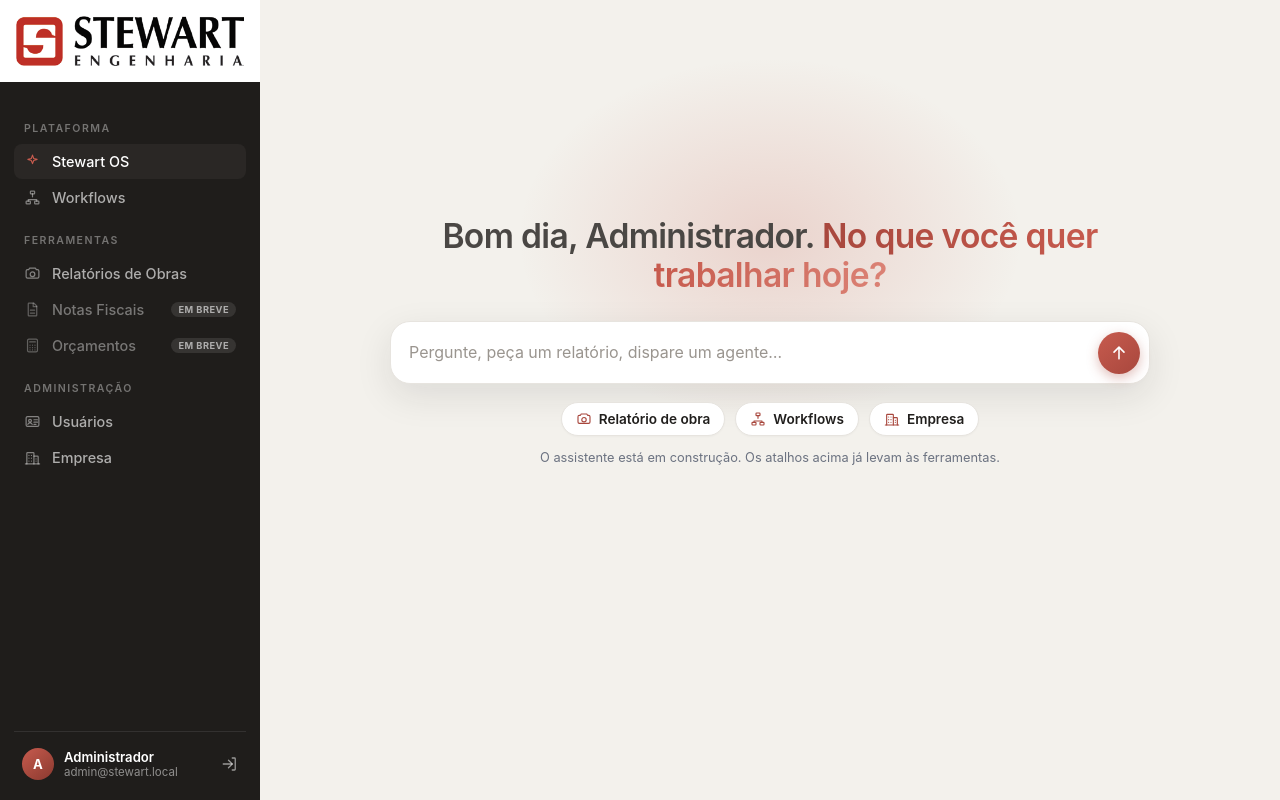
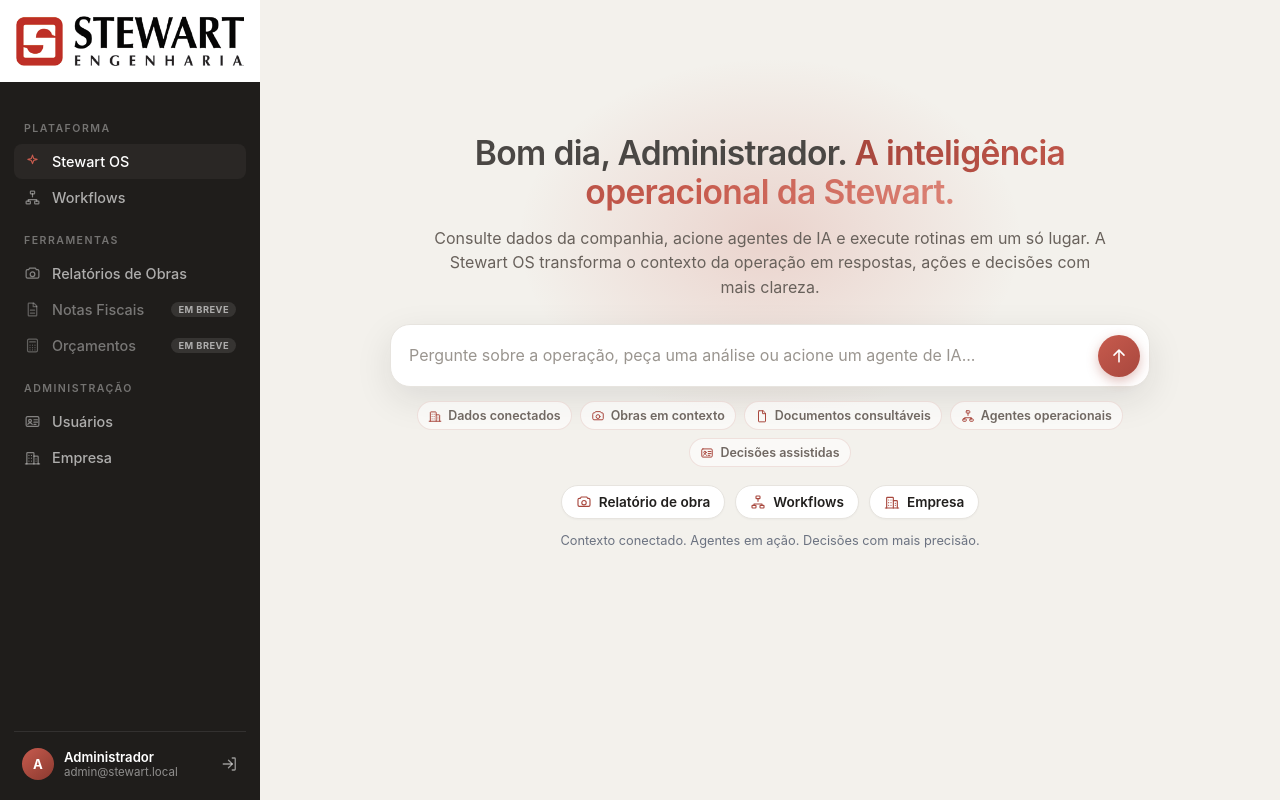
Before and after one commit to pedrogoesia/stewart, a Flask app: page / in a window 1280 px wide. Run offline with Flask 3, Linux system fonts and the light colour scheme; a user stored in the database is signed in; some libraries are stand-ins or nearby versions.

Commit message:
Atualiza copy da tela inicial Stewart OS

```diff
--- a/static/css/style.css
+++ b/static/css/style.css
@@ -579,14 +579,21 @@
 .harness-hero { position: relative; z-index: 1; }
 
 .harness-titulo {
-  text-align: center; font-size: 2.1rem; font-weight: 600; margin: 0 0 26px;
+  text-align: center; font-size: 2.1rem; font-weight: 600; margin: 0 0 14px;
   letter-spacing: -.02em; line-height: 1.16; color: #4a4744;
 }
 .harness-grad {
   background: linear-gradient(95deg, var(--red) 0%, var(--red-bright) 55%, #db8275 100%);
   -webkit-background-clip: text; background-clip: text; color: transparent;
 }
-@media (max-width: 600px) { .harness-titulo { font-size: 1.45rem; } }
+.harness-subtitulo {
+  max-width: 680px; margin: 0 auto 24px; text-align: center;
+  color: #68615b; font-size: 1rem; line-height: 1.55;
+}
+@media (max-width: 600px) {
+  .harness-titulo { font-size: 1.45rem; }
+  .harness-subtitulo { font-size: .92rem; margin-bottom: 18px; }
+}
 
 .harness-form {
   display: flex; align-items: flex-end; gap: 8px;
@@ -607,6 +614,19 @@
 .harness-send:hover { filter: brightness(1.06); }
 .harness-send svg { width: 20px; height: 20px; }
 
+.harness-contexto {
+  display: flex; flex-wrap: wrap; gap: 8px; justify-content: center;
+  margin-top: 14px;
+}
+.harness-contexto span {
+  display: inline-flex; align-items: center; gap: 6px;
+  border: 1px solid rgba(168, 71, 61, .14);
+  background: rgba(255, 255, 255, .58);
+  color: #706862; border-radius: 999px; padding: 6px 10px;
+  font-size: .78rem; font-weight: 600;
+}
+.harness-contexto svg { width: 14px; height: 14px; color: var(--red); }
+
 .harness-chips { display: flex; flex-wrap: wrap; gap: 10px; justify-content: center; margin-top: 18px; }
 .harness-chip {
   display: inline-flex; align-items: center; gap: 7px; background: #fff;
@@ -622,6 +642,8 @@
 .msg-user { align-self: flex-end; background: linear-gradient(140deg, var(--red-bright), var(--red)); color: #fff; border-bottom-right-radius: 5px; }
 .msg-bot { align-self: flex-start; background: #fff; color: var(--ink); border: 1px solid var(--line); border-bottom-left-radius: 5px; }
 body.harness-ativa .harness-titulo,
+body.harness-ativa .harness-subtitulo,
+body.harness-ativa .harness-contexto,
 body.harness-ativa .harness-chips,
 body.harness-ativa .harness-aviso,
 body.harness-ativa .harness-glow { display: none; }
--- a/static/js/harness.js
+++ b/static/js/harness.js
@@ -4,7 +4,7 @@
   const saud = document.getElementById("saud");
   if (saud) {
     const h = new Date().getHours();
-    saud.textContent = h < 12 ? "Bom dia" : (h < 18 ? "Boa tarde" : "Boa noite");
+    saud.textContent = h < 12 ? "Bom dia" : (h < 18 ? "Bom dia" : "Bom dia");
   }
 
   const form = document.getElementById("harnessForm");
@@ -36,9 +36,9 @@
     ajustarAltura();
     input.focus();
     setTimeout(() => {
-      bolha("🚧 O assistente da Stewart ainda está em construção. Em breve " +
-            "vou poder te ajudar por aqui. Por enquanto, use as ferramentas " +
-            "na barra lateral.", "bot");
+      bolha("A Stewart OS conecta contexto operacional, dados da companhia e " +
+            "agentes de IA para apoiar consultas, rotinas e decisões com mais " +
+            "clareza.", "bot");
     }, 300);
   });
 
--- a/templates/dashboard.html
+++ b/templates/dashboard.html
@@ -7,14 +7,28 @@
   <div class="harness-glow"></div>
 
   <div class="harness-hero">
-    <h1 class="harness-titulo"><span id="saud">Olá</span>{% if current_user.nome %}, {{ current_user.nome.split(' ')[0] }}{% endif %}.
-      <span class="harness-grad">No que você quer trabalhar hoje?</span></h1>
+    <h1 class="harness-titulo"><span id="saud">Bom dia</span>{% if current_user.nome %}, {{ current_user.nome.split(' ')[0] }}{% endif %}.
+      <span class="harness-grad">A inteligência operacional da Stewart.</span></h1>
+
+    <p class="harness-subtitulo">
+      Consulte dados da companhia, acione agentes de IA e execute rotinas em um
+      só lugar. A Stewart OS transforma o contexto da operação em respostas,
+      ações e decisões com mais clareza.
+    </p>
 
     <form class="harness-form" id="harnessForm" autocomplete="off">
       <textarea id="harnessInput" class="harness-input" rows="1"
-                placeholder="Pergunte, peça um relatório, dispare um agente…"></textarea>
+                placeholder="Pergunte sobre a operação, peça uma análise ou acione um agente de IA..."></textarea>
       <button type="submit" class="harness-send" title="Enviar">{{ icone('send') }}</button>
     </form>
+
+    <div class="harness-contexto" aria-label="O que o Stewart OS conecta">
+      <span>{{ icone('building') }} Dados conectados</span>
+      <span>{{ icone('camera') }} Obras em contexto</span>
+      <span>{{ icone('doc') }} Documentos consultáveis</span>
+      <span>{{ icone('flow') }} Agentes operacionais</span>
+      <span>{{ icone('id') }} Decisões assistidas</span>
+    </div>
 
     <div class="harness-chips">
       <a class="harness-chip" href="{{ url_for('relatorios.index') }}">{{ icone('camera') }} Relatório de obra</a>
@@ -24,8 +38,8 @@
       {% endif %}
     </div>
 
-    <p class="harness-aviso muted">O assistente está em construção. Os atalhos
-      acima já levam às ferramentas.</p>
+    <p class="harness-aviso muted">Contexto conectado. Agentes em ação. Decisões
+      com mais precisão.</p>
   </div>
 
   <div class="harness-conversa" id="conversa"></div>
```
